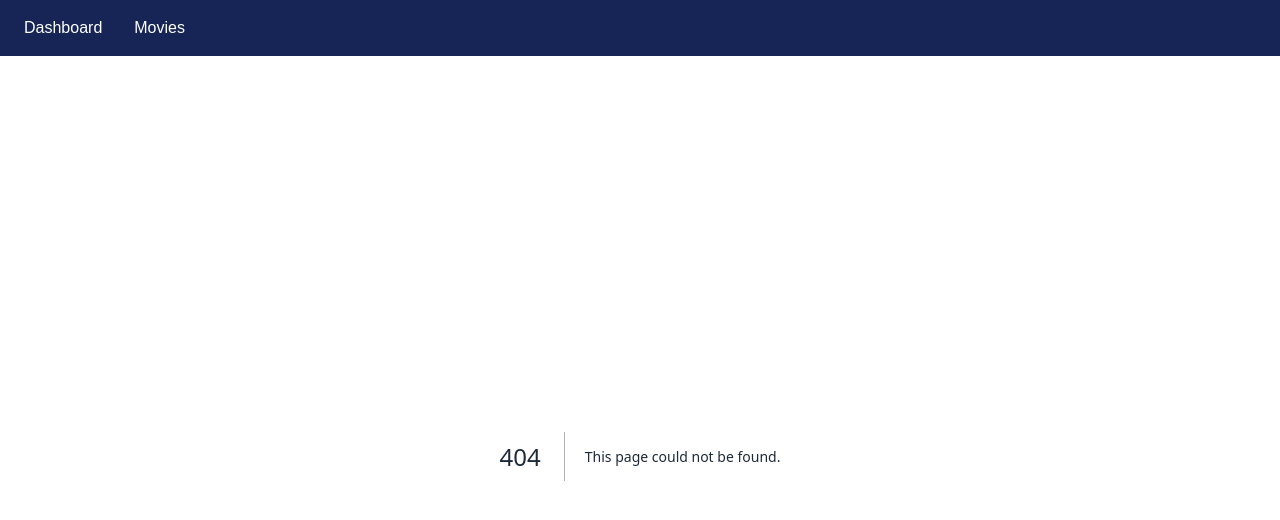
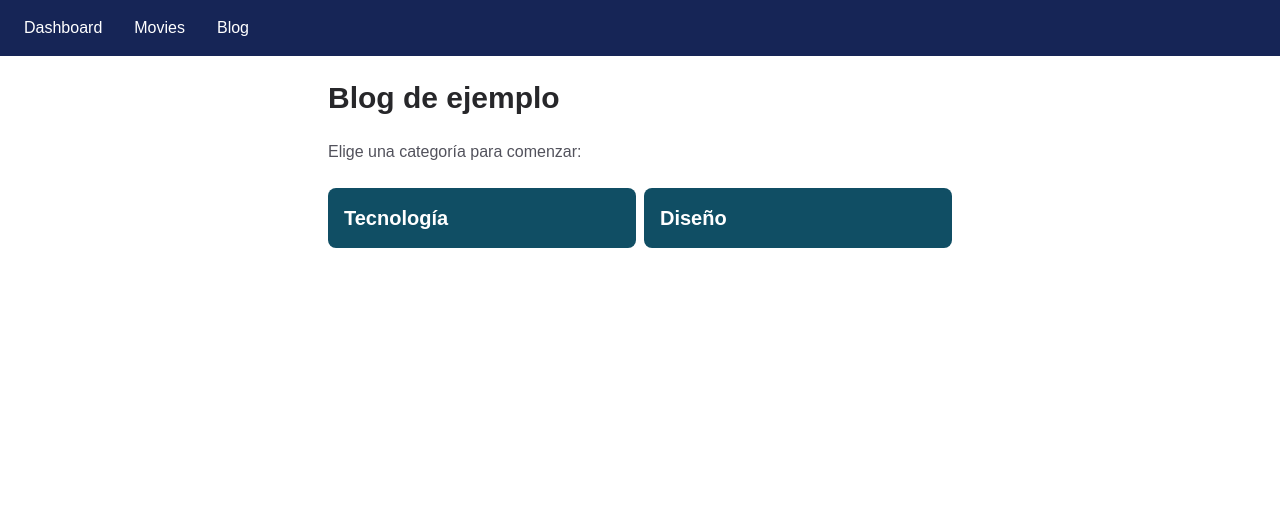
Before and after one commit to mauriciogc/next.js-15.3-1, a Next.js app: page /blog in a window 1280 px wide. Before the commit this address had no page. Shown: the top 520 px of the page. Built offline with nearby package versions, Linux system fonts and the light colour scheme.

Commit message:
docs: add Loading examples and update README

```diff
--- /dev/null
+++ b/src/app/blog/design/page.tsx
@@ -0,0 +1,14 @@
+// src/app/blog/design/page.tsx
+
+export default async function DesignArticlesPage() {
+  // Simulación de carga (como si estuvieras esperando un fetch real)
+  await new Promise((resolve) => setTimeout(resolve, 3000));
+
+  return (
+    <div className="p-6">
+      <h1 className="text-2xl font-bold mb-4">
+        Aqui van los últimos articulos de diseño...
+      </h1>
+    </div>
+  );
+}
--- /dev/null
+++ b/src/app/blog/loading.tsx
@@ -0,0 +1,10 @@
+// src/app/blog/loading.tsx
+
+export default function BlogLoading() {
+  return (
+    <div className="flex flex-col items-center justify-center min-h-screen bg-yellow-100 text-gray-800">
+      <div className="w-8 h-8 border-4 border-t-transparent border-yellow-400 rounded-full animate-spin mx-auto" />
+      <p className="text-2xl font-bold">Soy el cargando del blog.</p>
+    </div>
+  );
+}
--- /dev/null
+++ b/src/app/blog/page.tsx
@@ -0,0 +1,28 @@
+// src/app/blog/page.tsx
+
+import Link from 'next/link';
+
+export default function BlogHomePage() {
+  return (
+    <div className="p-6 max-w-2xl mx-auto space-y-6">
+      <h1 className="text-3xl font-bold text-zinc-800">Blog de ejemplo</h1>
+      <p className="text-zinc-600">Elige una categoría para comenzar:</p>
+
+      <div className="grid gap-2 grid-cols-2">
+        <Link
+          href="/blog/tech"
+          className="block bg-cyan-900 text-white rounded-lg p-4 hover:bg-cyan-800 transition"
+        >
+          <h2 className="text-xl font-semibold">Tecnología</h2>
+        </Link>
+
+        <Link
+          href="/blog/design"
+          className="block bg-cyan-900 text-white rounded-lg p-4 hover:bg-cyan-800 transition"
+        >
+          <h2 className="text-xl font-semibold">Diseño</h2>
+        </Link>
+      </div>
+    </div>
+  );
+}
--- /dev/null
+++ b/src/app/blog/tech/loading.tsx
@@ -0,0 +1,10 @@
+// src/app/blog/tech/loading.tsx
+
+export default function TechLoading() {
+  return (
+    <div className="flex flex-col items-center justify-center min-h-screen bg-cyan-100 text-gray-800">
+      <div className="w-8 h-8 border-4 border-t-transparent border-cyan-400 rounded-full animate-spin mx-auto" />
+      <p className="text-2xl font-bold">Soy el cargando exclusivo del Tech.</p>
+    </div>
+  );
+}
--- /dev/null
+++ b/src/app/blog/tech/page.tsx
@@ -0,0 +1,14 @@
+// src/app/blog/tech/page.tsx
+
+export default async function TechArticlesPage() {
+  // Simulación de carga (como si estuvieras esperando un fetch real)
+  await new Promise((resolve) => setTimeout(resolve, 3000));
+
+  return (
+    <div className="p-6">
+      <h1 className="text-2xl font-bold mb-4">
+        Aqui van los últimos articulos de tecnología...
+      </h1>
+    </div>
+  );
+}
--- a/src/components/Navbar.tsx
+++ b/src/components/Navbar.tsx
@@ -17,6 +17,11 @@ const Navbar = () => {
             Movies
           </Link>
         </li>
+        <li>
+          <Link href="/blog" className="hover:underline">
+            Blog
+          </Link>
+        </li>
       </ul>
     </nav>
   );
```
Also changed, not shown: src/services/tmdbService.ts (renamed from src/services/tmdbService.tsx), 1 other file (tests, documents, lock files or other folders).
